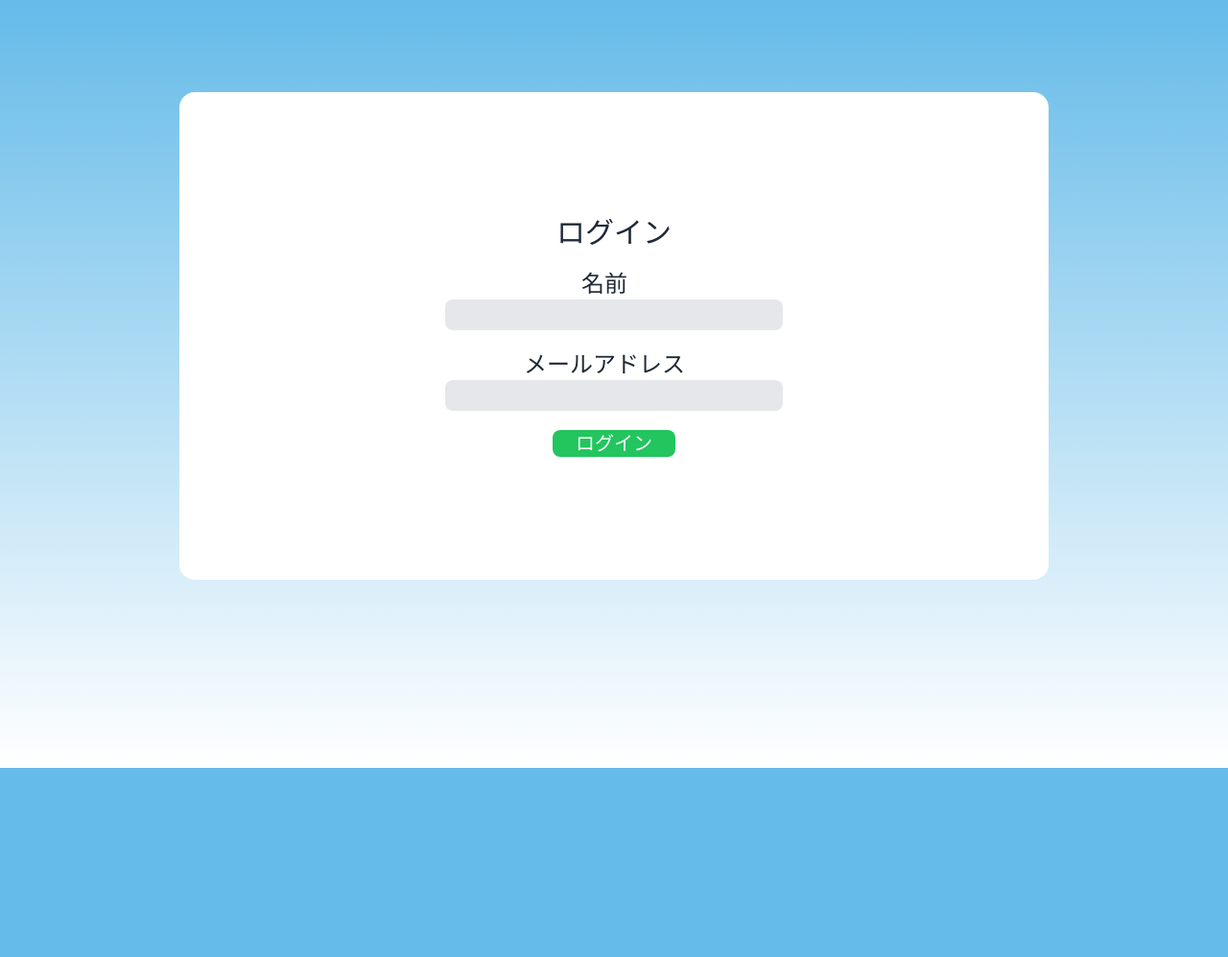
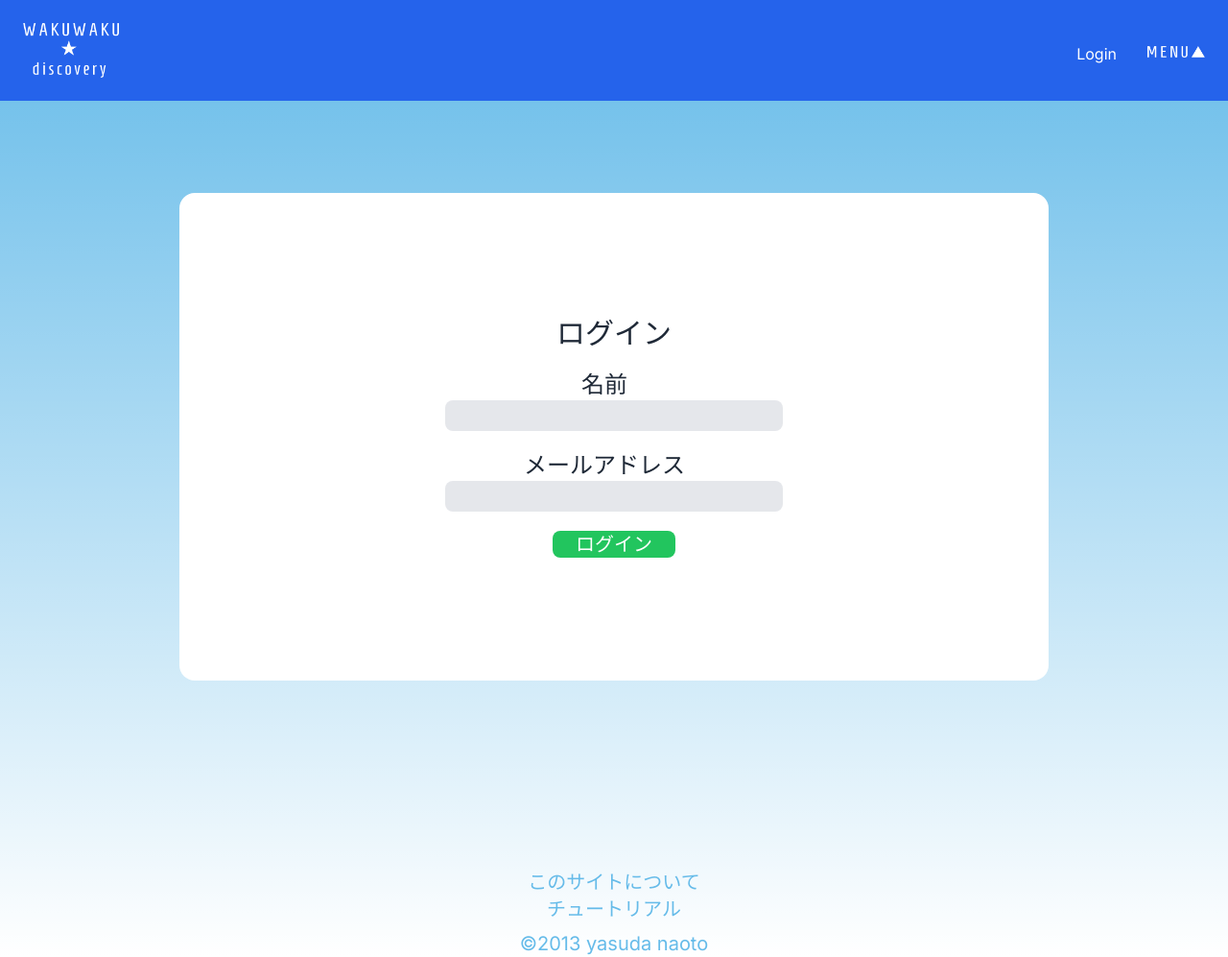
Before and after one commit to nto300002/wakuwakusan, a Next.js app in the folder wakuwakusan_app/front/app/: page /login in a window 1280 px wide. Shown: the whole page at 96% size. Before the commit the page ends 800 px from the top, so only its background shows below. Built offline with nearby package versions, Linux system fonts and the light colour scheme.

Commit message:
add layout:header & footer

```diff
--- a/wakuwakusan_app/front/app/src/app/layout.tsx
+++ b/wakuwakusan_app/front/app/src/app/layout.tsx
@@ -1,6 +1,8 @@
+import Header from '@/components/layouts/Header';
 import './globals.css';
 import type { Metadata } from 'next';
 import { Inter } from 'next/font/google';
+import Footer from '@/components/layouts/Footer';
 
 const inter = Inter({ subsets: ['latin'] });
 
@@ -17,9 +19,11 @@ export default function RootLayout({
   return (
     <html lang="en">
       <body className={inter.className}>
+        <Header />
         <main className="flex min-h-screen flex-col items-center justify-between p-24">
           {children}
         </main>
+        <Footer />
       </body>
     </html>
   );
--- /dev/null
+++ b/wakuwakusan_app/front/app/src/components/layouts/Footer.tsx
@@ -0,0 +1,18 @@
+import Link from 'next/link';
+import React from 'react';
+
+const Footer = () => {
+  return (
+    <div className="text-xl text-center">
+      <Link href="/about">
+        <p className='hover:text-gray-800'>このサイトについて</p>
+      </Link>
+      <Link href="/tutorial">
+        <p className='hover:text-gray-800'>チュートリアル</p>
+      </Link>
+      <p className='mt-2'>©2013 yasuda naoto</p>
+    </div>
+  );
+};
+
+export default Footer;
--- /dev/null
+++ b/wakuwakusan_app/front/app/src/components/layouts/Header.tsx
@@ -0,0 +1,78 @@
+'use client';
+import Image from 'next/image';
+import Link from 'next/link';
+import { useState } from 'react';
+import Avatar from './atoms/Avatar';
+
+const Header = () => {
+  const [isLoggedIn, setLogin] = useState(false);
+  const [isOpen, setIsOpen] = useState(false);
+  const styleHover = 'hover:text-blue-500';
+  return (
+    <div className="w-full text-white bg-blue-600 p-6 flex justify-between">
+      <Link href="/">
+        <Image src="/title_logo.png" alt="title" width={100} height={70} />
+      </Link>
+      <div className="flex justify-end space-x-8">
+        <p onClick={() => setLogin(!isLoggedIn)} className="pt-5">
+          {isLoggedIn ? 'Logout' : 'Login'}
+        </p>
+        {isLoggedIn ? <Avatar /> : <></>}
+
+        <nav onClick={() => setIsOpen(!isOpen)} className="relative text-right">
+          <div className="pt-6">
+            {isOpen ? (
+              <Image src="/menu_down.png" alt="menu" width={60} height={40} />
+            ) : (
+              <Image src="/menu_up.png" alt="menu" width={60} height={40} />
+            )}
+          </div>
+          {isOpen && (
+            <div className="origin-top-right absolute text-gray-800 p-6 right-0 mt-2 w-56 rounded-md shadow-lg bg-white ring-1 ring-black ring-opacity-5 text-left">
+              {isLoggedIn ? (
+                <div
+                  className="py-1"
+                  role="menu"
+                  aria-orientation="vertical"
+                  aria-labelledby="options-menu"
+                >
+                  <Link href="/selection/new">
+                    <p className={styleHover}>目標を立てる</p>
+                  </Link>
+                  <span>--------------</span>
+                  <Link href="/selections">
+                    <p className={styleHover}>立てた目標一覧</p>
+                  </Link>
+                  <span>--------------</span>
+                  <Link href="/profile">
+                    <p className={styleHover}>プロフィール</p>
+                  </Link>
+                  <span>--------------</span>
+                  <Link href="/logout">
+                    <p className={styleHover}>ログアウト</p>
+                  </Link>
+                </div>
+              ) : (
+                // Logged-in user menu options here
+                <div>
+                  <Link href="/login">
+                    <p className={styleHover}>ログイン</p>
+                  </Link>
+                  <span>--------------</span>
+                  <Link href="/signup">
+                    <p className={styleHover}>サインアップ</p>
+                  </Link>
+                  <Link href="/selections">
+                    <p className={styleHover}>目標一覧</p>
+                  </Link>
+                </div>
+                // Guest menu options here
+              )}
+            </div>
+          )}
+        </nav>
+      </div>
+    </div>
+  );
+};
+export default Header;
```
